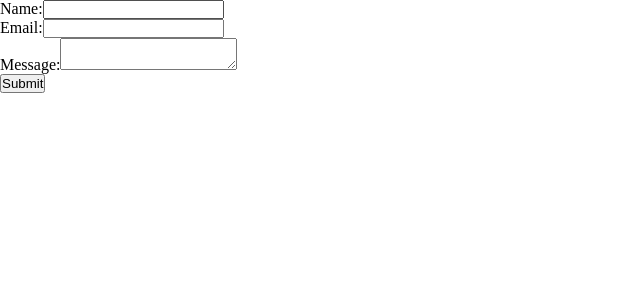
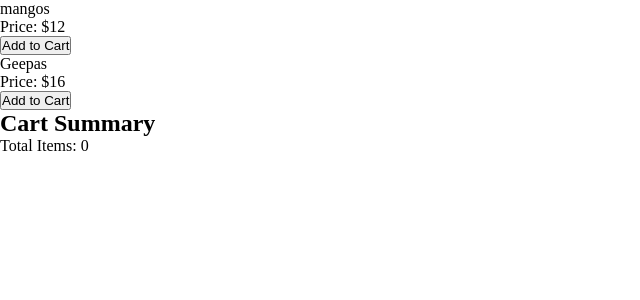
Before and after one commit to nurmoha251-droid/excise-3, a React (Vite) app: page / in a window 1280 px wide. Shown: the top 300 px of the page, without its empty margins (0-640 px from the left). Built offline with nearby package versions, Linux system fonts and the light colour scheme.

Commit message:
Adding version 2 code

```diff
--- a/src/App.jsx
+++ b/src/App.jsx
@@ -3,13 +3,26 @@ import React, { useState } from 'react';
 import CartContext from './CartContext';
 import ProductItem from './ProductItem';
 import CartSummary from './CartSummary';
-import UseForm from './useForm';
-import ContactForm from './ContactForm';
+
 function App() {
+  const [cartItems, setCartItems] = useState([]);
 
+  const addToCart = (item) => {
+    setCartItems([...cartItems, item]);
+  };
+
+  const removeFromCart = (itemId) => {
+    setCartItems(cartItems.filter((item) => item.id !== itemId));
+  };
+
+  const value = { cartItems, addToCart, removeFromCart };
 
   return (
-   <ContactForm/>
+    <CartContext.Provider value={value}>
+      <ProductItem itemId={1} itemName="mangos" price={12} />
+      <ProductItem itemId={2} itemName="Geepas" price={16} />
+      <CartSummary />
+    </CartContext.Provider>
   );
 }
 
```
